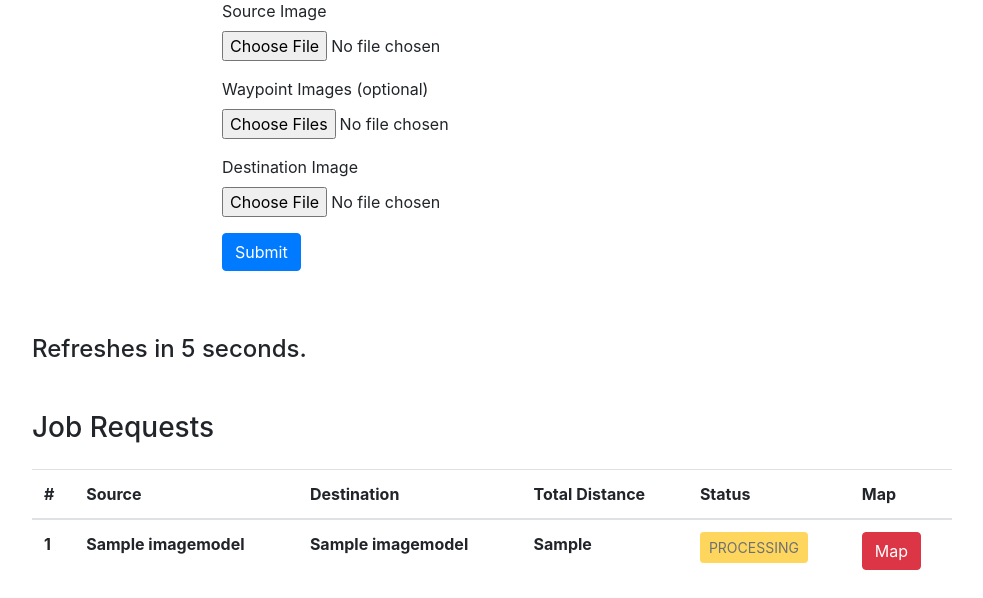
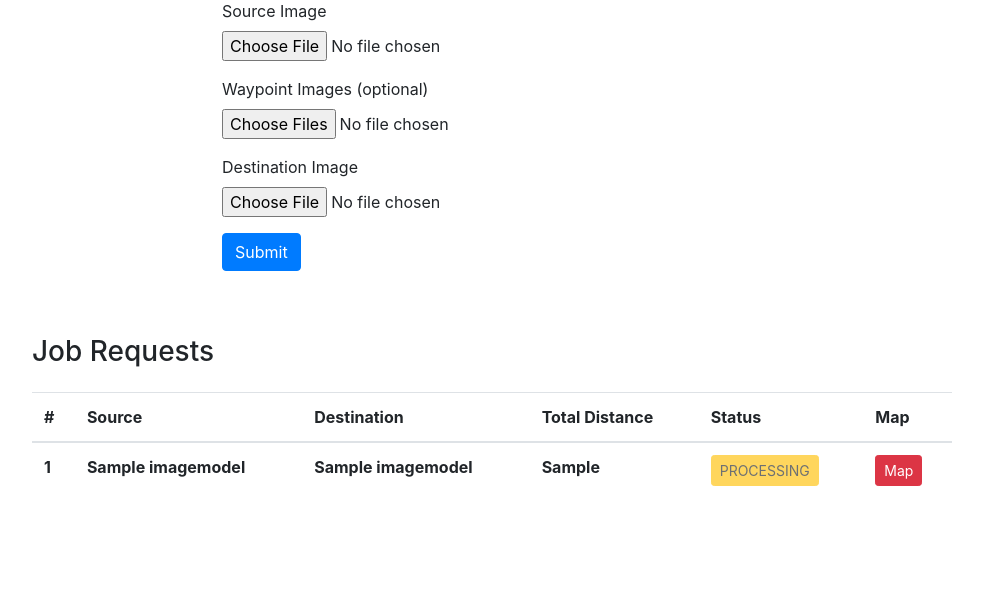
Before and after one commit to PraneethKarnena/django-google-maps-exif, a Django app: template service_app/templates/service/dashboard.html in a window 1280 px wide. Shown: the part 283-881 px from the top of the page, without its empty margins (148-1131 px from the left). After the commit the page ends 845 px from the top, so only its background shows below. Run offline with Django 3.2, Linux system fonts and the light colour scheme; the template is opened without the code that fills it: values that come from a table or form of the project are taken from there, others are empty; tables that the repository leaves empty hold one stand-in row (values such as "Sample post"); lists and menus that the app fills with data are empty; some libraries are stand-ins or nearby versions.

Commit message:
improved auto-refresh

```diff
--- a/service_app/templates/service/dashboard.html
+++ b/service_app/templates/service/dashboard.html
@@ -1,7 +1,7 @@
 <!DOCTYPE html>
 <html lang="en">
   <head>
-      <meta http-equiv="refresh" content="10">
+      {% if show_timer %}<meta http-equiv="refresh" content="10">{% endif %}
     <meta charset="UTF-8" />
     <meta name="viewport" content="width=device-width, initial-scale=1.0" />
     <meta http-equiv="X-UA-Compatible" content="ie=edge" />
@@ -104,6 +104,7 @@
 
       {% if jobs %}
 
+      {% if show_timer %}
       <div class="row mt-3">
           <div class="col-lg-1"></div>
           <div class="col-lg-4">
@@ -121,7 +122,7 @@
             else { document.getElementById('timer').innerHTML = "Refreshing..." }
             }
         </script>
-
+      {% endif %}
 
       <div class="row mt-3">
         <div class="col-lg-1"></div>
@@ -162,13 +163,15 @@
                       <button type="button" class="btn btn-danger btn-sm" disabled>ERROR</button>
                     {% endif %}
                   </th>
-                  <th><a href="{{ job.static_map.image.url }}" target="_blank" class="btn btn-danger">Map</a></th>
+                  <th><a href="{{ job.static_map.image.url }}" target="_blank" class="btn-sm btn btn-danger">Map</a></th>
                 </tr>
               {% endfor %}
             </tbody>
           </table>
         </div>
       </div>
+      <br>
+      <br>
       {% endif %}
 
     </div>
```
Lines whose indentation alone changed are shown as unchanged.
